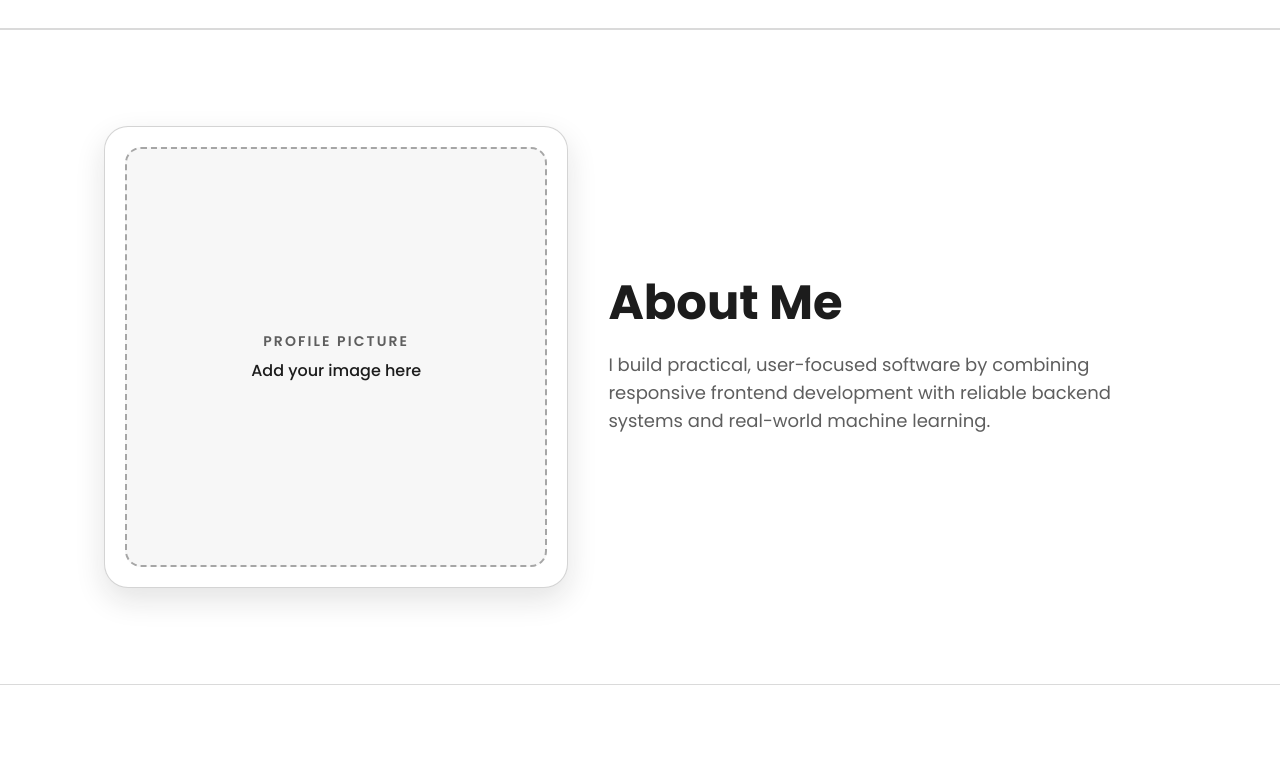
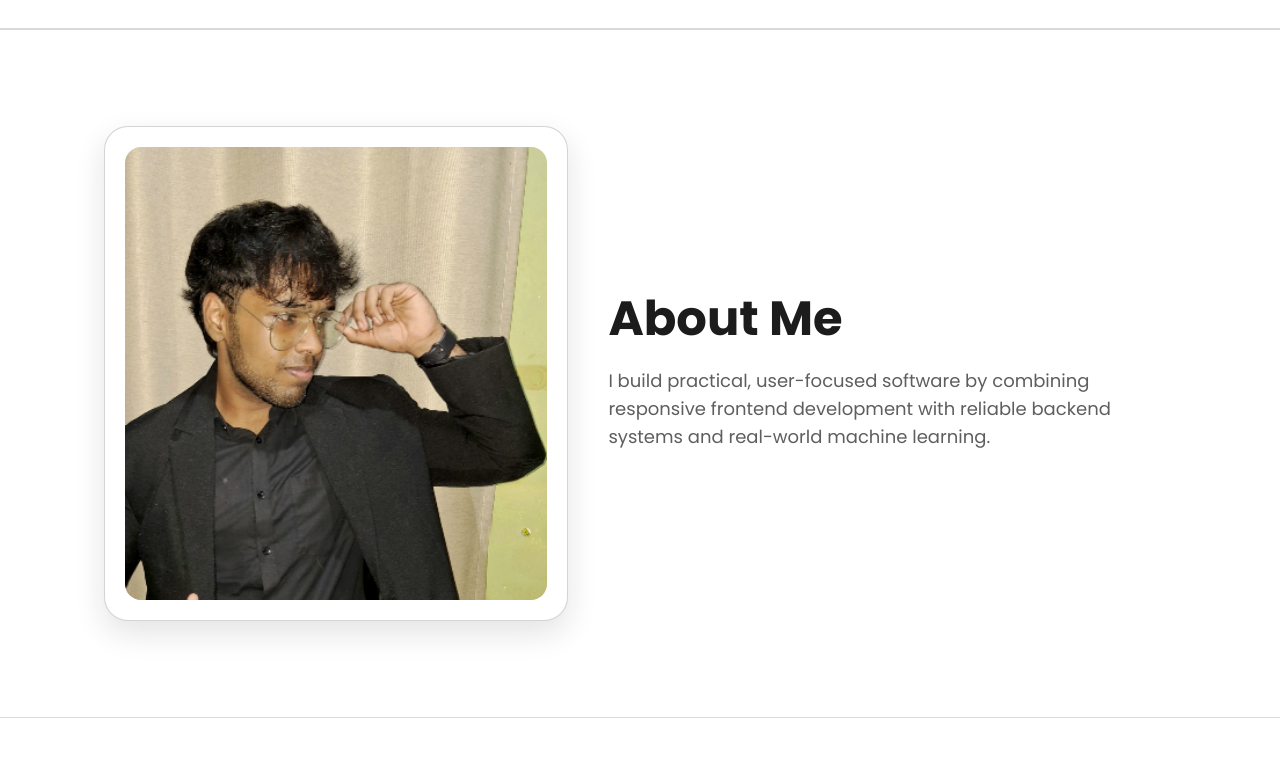
Before and after one commit to emika-sandina/portfolio-web-dashboard, a React (Vite) app: page / in a window 1280 px wide. Shown: the part 585-1365 px from the top of the page. Built offline with nearby package versions, Linux system fonts and the light colour scheme.

Commit message:
added profile picture

```diff
--- a/src/components/AboutSection.jsx
+++ b/src/components/AboutSection.jsx
@@ -1,5 +1,5 @@
 import SectionReveal from "./SectionReveal";
-
+import profile from "../assets/lin.png";
 function AboutSection() {
   return (
     <section
@@ -9,16 +9,7 @@ function AboutSection() {
       <SectionReveal className="section-shell">
         <div className="grid gap-10 md:grid-cols-[0.9fr_1.1fr] md:items-center">
           <div className="frost-card rounded-3xl p-5">
-            <div className="flex h-[380px] items-center justify-center rounded-2xl border-2 border-dashed border-brandLightGrey/70 bg-brandDarkGrey/5 text-center md:h-[420px]">
-              <div>
-                <p className="text-sm font-semibold uppercase tracking-[0.15em] text-brandDarkGrey">
-                  Profile Picture
-                </p>
-                <p className="mt-2 text-base font-medium text-brandBlack">
-                  Add your image here
-                </p>
-              </div>
-            </div>
+            <img src={profile} alt="Emika Sandina" className="w-full h-full object-cover rounded-2xl" />
           </div>
 
           <div>
```
Also changed, not shown: src/assets/lin.png (added).
